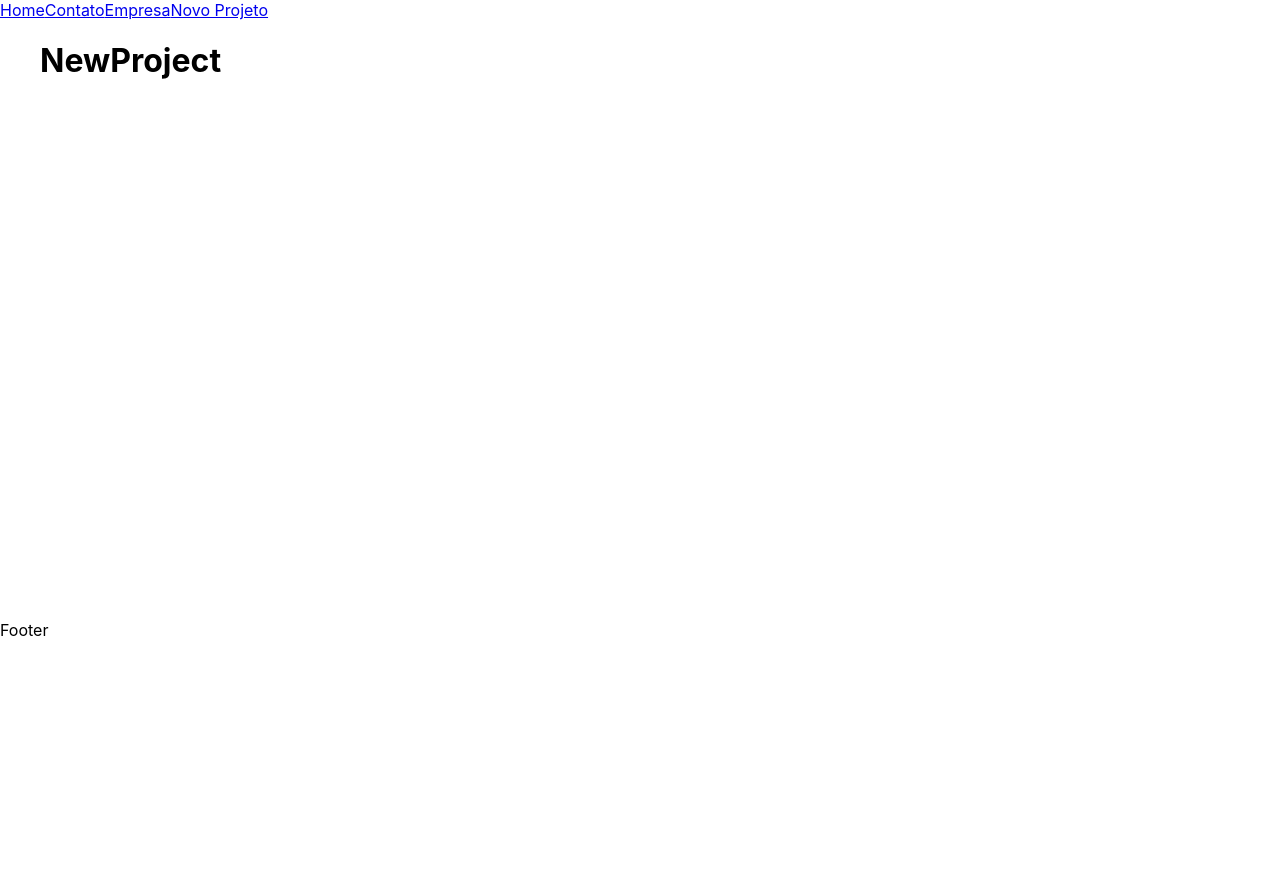
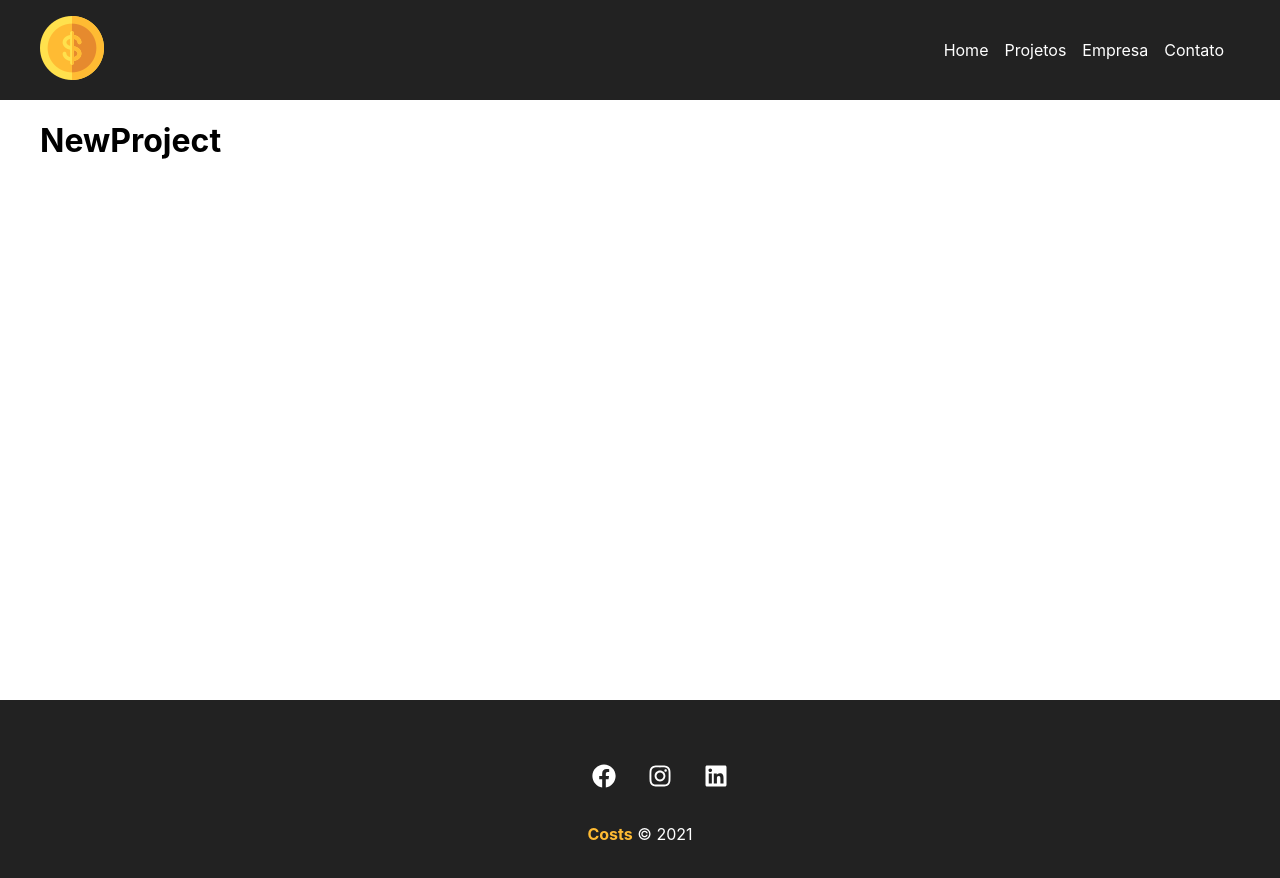
Before and after one commit to miguelaraujo1/Projeto-costs, a React (Create React App) app: page /newproject in a window 1280 px wide. Shown: the top 878 px of the page. Before the commit the page ends 800 px from the top, so only its background shows below. Built offline with nearby package versions, Linux system fonts and the light colour scheme.

Commit message:
Navbar e Footer

```diff
--- a/package.json
+++ b/package.json
@@ -8,6 +8,7 @@
     "@testing-library/user-event": "^13.5.0",
     "react": "^18.2.0",
     "react-dom": "^18.2.0",
+    "react-icons": "^4.9.0",
     "react-router-dom": "^6.13.0",
     "react-scripts": "5.0.1",
     "web-vitals": "^2.1.4"
--- a/src/App.js
+++ b/src/App.js
@@ -1,31 +1,33 @@
-import { BrowserRouter as Router, Routes, Route, Link } from 'react-router-dom'
+import { BrowserRouter as Router, Routes, Route } from 'react-router-dom'
 import Home from './components/pages/Home'
 import Company from './components/pages/Company'
 import Contact from './components/pages/Contact'
 import NewProject from './components/pages/NewProject'
 
 import Container from './components/layout/Container'
+import Navbar from './components/layout/Navbar'
+import Footer from './components/layout/Footer'
+import Projects from './components/pages/Projects'
+
 
 function App() {
   return (
+
     <Router>
-
-      <div>
-        <Link to='/'>Home</Link>
-        <Link to='/contact'>Contato</Link>
-        <Link to='/company'>Empresa</Link>
-        <Link to='/newproject'>Novo Projeto</Link>
-      </div>
+      <Navbar />
       <Container customClass="min-height">
         <Routes>
+          {/* Qualquer rota vai pra home
+          <Route path='*' element={<Home />} /> */}
           <Route exact path='/' element={<Home />} />
+          <Route path='/projects' element={<Projects />} />
           <Route path='/company' element={<Company />} />
           <Route path='/contact' element={<Contact />} />
           <Route path='/newproject' element={<NewProject />} />
         </Routes>
       </Container>
 
-      <footer>Footer</footer>
+      <Footer/>
     </Router>
   );
 }
--- /dev/null
+++ b/src/components/layout/Footer.js
@@ -0,0 +1,25 @@
+import { FaFacebook, FaInstagram, FaLinkedin } from 'react-icons/fa'
+import styles from './Footer.module.css'
+
+function Footer() {
+  return (
+    <footer className={styles.footer}>
+      <ul className={styles.social_list}>
+        <li>
+          <FaFacebook />
+        </li>
+        <li>
+          <FaInstagram />
+        </li>
+        <li>
+          <FaLinkedin />
+        </li>
+      </ul>
+      <p className={styles.copy_right}>
+        <span>Costs</span> &copy; 2021
+      </p>
+    </footer>
+  )
+}
+
+export default Footer
--- /dev/null
+++ b/src/components/layout/Footer.module.css
@@ -0,0 +1,34 @@
+.footer {
+    background-color: #222;
+    color: #fff;
+    padding: 3em;
+    text-align: center;
+  }
+
+  .social_list {
+    display: flex;
+    justify-content: center;
+    list-style-type: none;
+  }
+
+  .social_list li {
+    margin: 0 1em;
+  }
+
+  .social_list li:hover {
+    color: #ffbb33;
+  }
+
+  .social_list svg {
+    font-size: 1.5em;
+    cursor: pointer;
+  }
+
+  .copy_right {
+    margin-top: 2em;
+  }
+
+  .copy_right span {
+    font-weight: bold;
+    color: #ffbb33;
+  }
--- /dev/null
+++ b/src/components/layout/Navbar.js
@@ -0,0 +1,33 @@
+import { Link } from 'react-router-dom'
+
+import Container from './Container'
+
+import styles from './Navbar.module.css'
+import logo from '../../img/costs_logo.png'
+
+function Navbar() {
+    return (
+        <nav className={styles.navbar}>
+            <Container>
+                <Link to="/">
+                    <img src={logo} alt="Costs" />
+                </Link>
+                <ul className={styles.list}>
+                    <li className={styles.item}>
+                        <Link to='/'>Home</Link>
+                    </li>
+                    <li className={styles.item}>
+                        <Link to='/projects'>Projetos</Link>
+                    </li>
+                    <li className={styles.item}>
+                        <Link to='/company'>Empresa</Link>
+                    </li>
+                    <li className={styles.item}>
+                        <Link to='/contact'>Contato</Link>
+                    </li>
+                </ul>
+            </Container>
+        </nav>
+    )
+}
+export default Navbar
--- /dev/null
+++ b/src/components/layout/Navbar.module.css
@@ -0,0 +1,25 @@
+.navbar {
+    display: flex;
+    justify-content: space-between;
+    background-color: #222;
+    padding: 1em;
+}
+
+.list {
+    display: flex;
+    list-style: none;
+    align-items: center;
+}
+
+.item {
+    margin-right: 1em;
+}
+
+.item a {
+    color: #fff;
+    text-decoration: none;
+}
+
+.item a:hover {
+    color: #FFBB33;
+}
--- /dev/null
+++ b/src/components/pages/Projects.js
@@ -0,0 +1,8 @@
+function Projects() {
+    return (
+        <div>
+            <h1>Projects</h1>
+        </div>
+    )
+}
+export default Projects
```
Also changed, not shown: 1 other file (tests, documents, lock files or other folders). Lines whose indentation alone changed are shown as unchanged.
